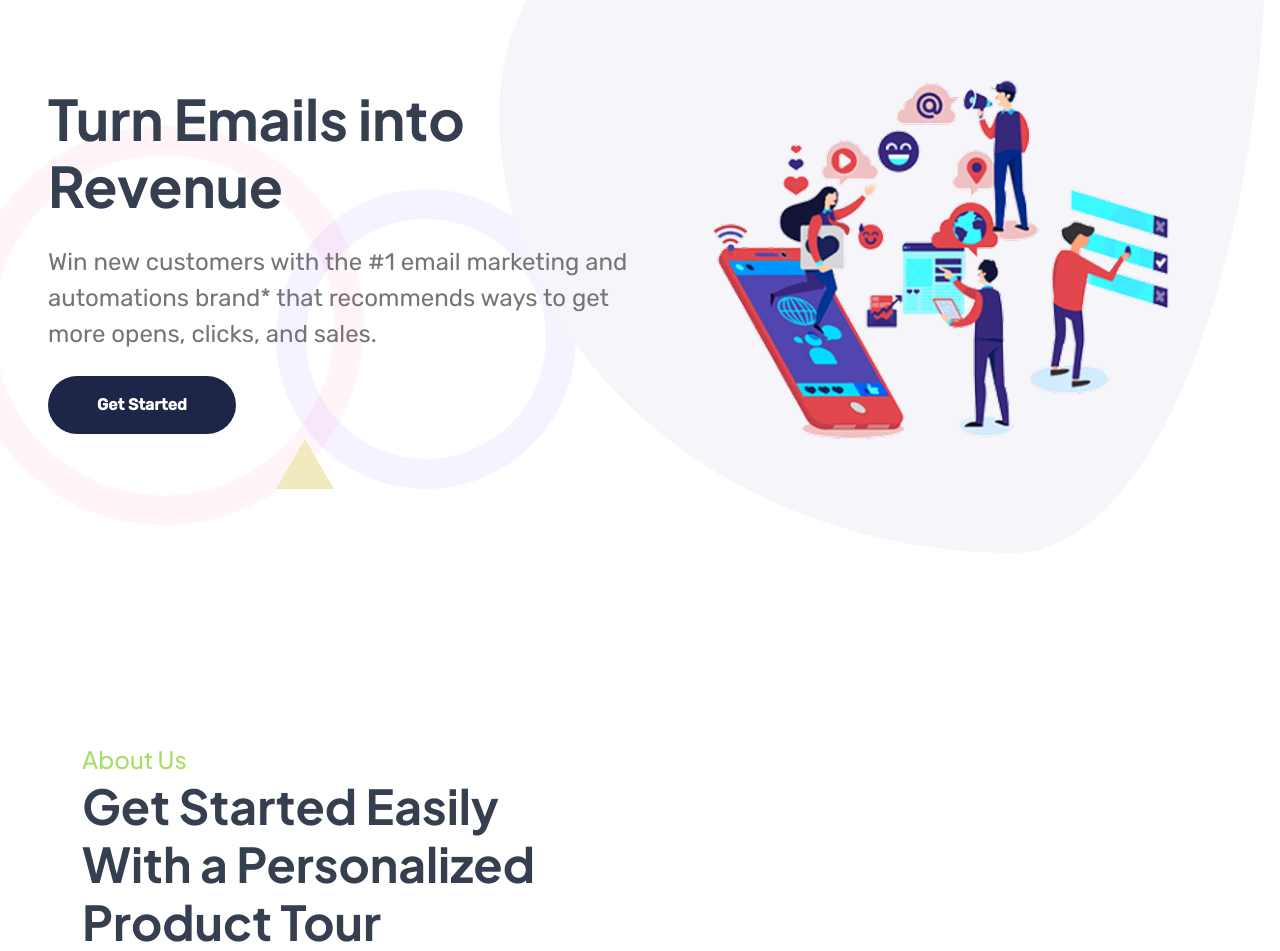
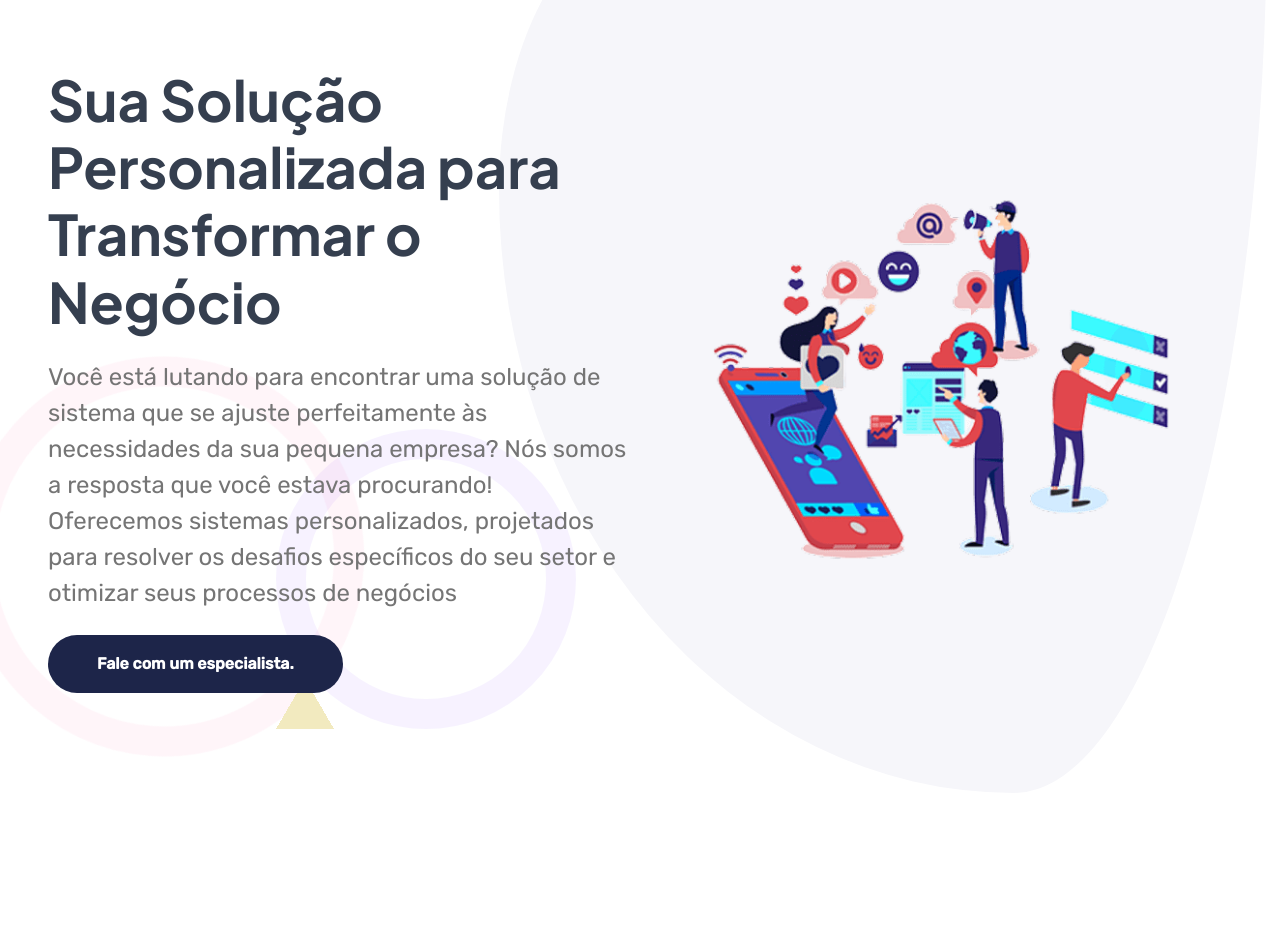
Before and after one commit to Pythonic2/gest-tech, a Django app: page / in a window 1280 px wide. Shown: the part 94-1045 px from the top of the page. Run offline with Django 5.2, Linux system fonts and the light colour scheme; some libraries are stand-ins or nearby versions.

Commit message:
alterar titulo

```diff
--- a/gesttech/templates/index.html
+++ b/gesttech/templates/index.html
@@ -83,9 +83,9 @@
                 <!-- </div> -->
                 <div class="row gy-5 align-items-center">
                     <div class="col-lg-6 wow fadeInLeft" data-wow-delay="0.1s">
-                        <h1 class="display-4 text-dark mb-4 wow fadeInUp" data-wow-delay="0.3s">Turn Emails into Revenue</h1>
-                        <p class="fs-4 mb-4 wow fadeInUp" data-wow-delay="0.5s">Win new customers with the #1 email marketing and automations brand* that recommends ways to get more opens, clicks, and sales.</p>
-                        <a href="#" class="btn corbase rounded-pill py-3 px-5 wow fadeInUp" data-wow-delay="0.7s">Get Started</a>
+                        <h1 class="display-4 text-dark mb-4 wow fadeInUp" data-wow-delay="0.3s">Sua Solução Personalizada para Transformar o Negócio</h1>
+                        <p class="fs-4 mb-4 wow fadeInUp" data-wow-delay="0.5s">Você está lutando para encontrar uma solução de sistema que se ajuste perfeitamente às necessidades da sua pequena empresa? Nós somos a resposta que você estava procurando! Oferecemos sistemas personalizados, projetados para resolver os desafios específicos do seu setor e otimizar seus processos de negócios</p>
+                        <a href="#" class="btn corbase rounded-pill py-3 px-5 wow fadeInUp" data-wow-delay="0.7s">Fale com um especialista.</a>
                     </div>
                     <div class="col-lg-6 wow fadeInRight" data-wow-delay="0.2s">
                         <img src="{% static 'img/hero-img-1.png' %}" class="img-fluid w-100 h-100" alt="xx">
```
